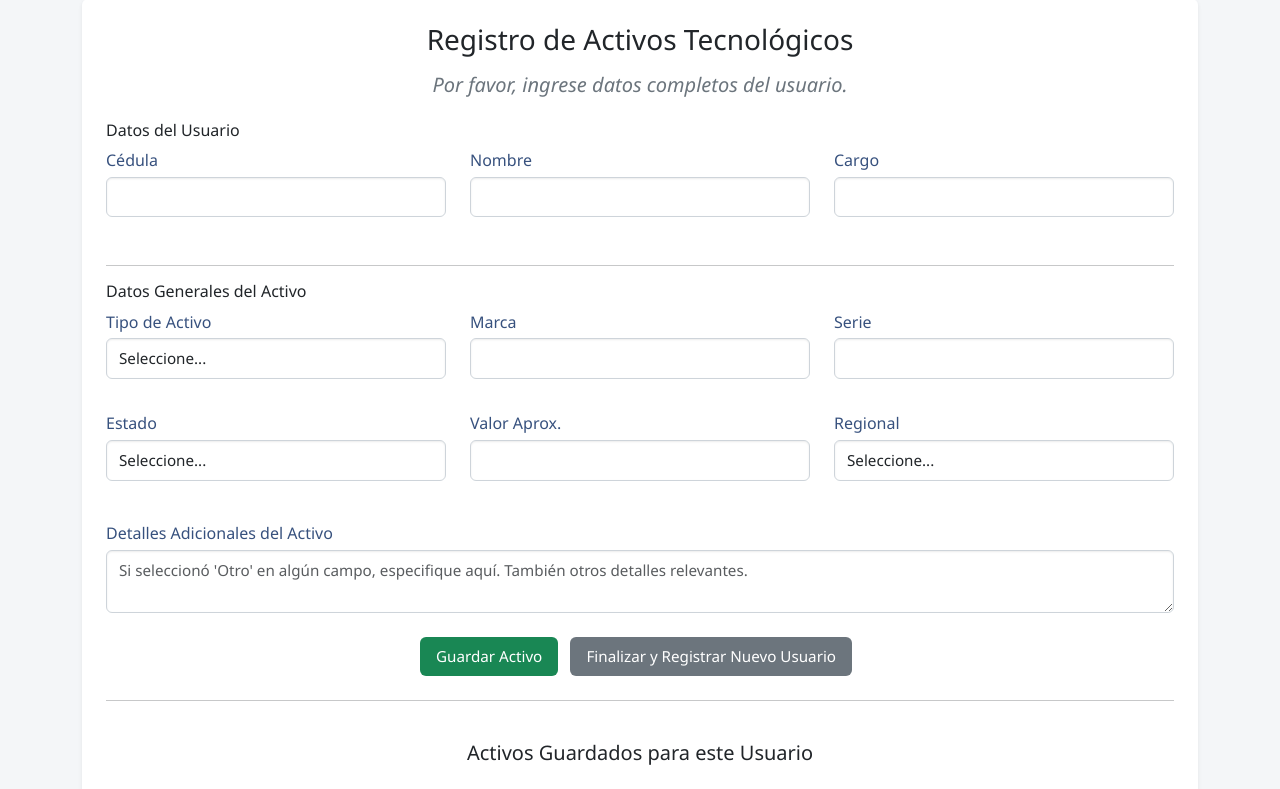
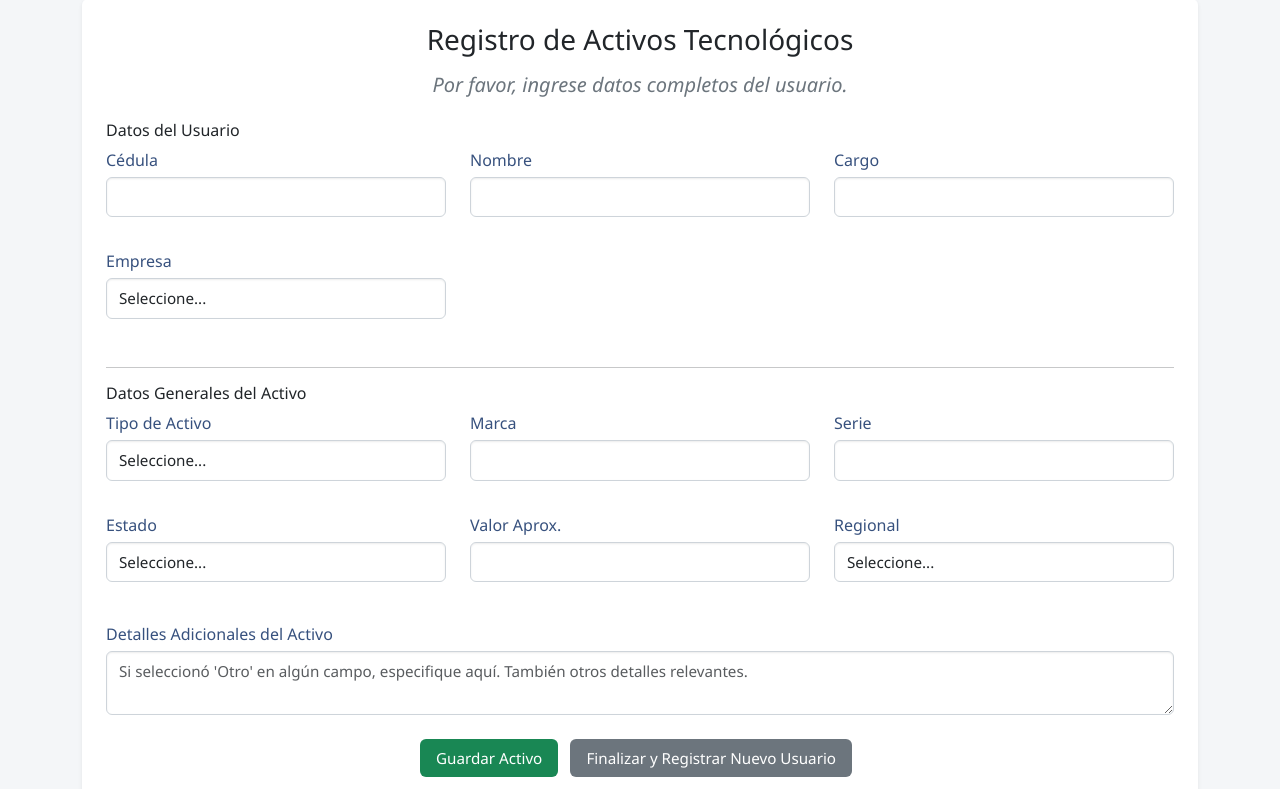
Before and after one commit to julianxitoso/InventarioTI, a PHP site: page / in a window 1280 px wide. Shown: the part 166-955 px from the top of the page. Run offline with PHP 8.4, Linux system fonts and the light colour scheme; a user stored in the database is signed in.

Commit message:
se añade todo lo necesario para el campo empresa

```diff
--- a/backend/inventario.sql
+++ b/backend/inventario.sql
@@ -48,15 +48,15 @@ CREATE TABLE `activos_tecnologicos` (
   `regional` varchar(50) DEFAULT NULL,
   `detalles` text DEFAULT NULL,
   `fecha_registro` timestamp NOT NULL DEFAULT current_timestamp(),
-  `Empresa` varchar(255) NOT NULL,
-  `Codigo_Inv` varchar(50) NOT NULL
+  `empresa` varchar(255) NULL,
+  `Codigo_Inv` varchar(50) NULL
 ) ENGINE=InnoDB DEFAULT CHARSET=utf8mb4 COLLATE=utf8mb4_general_ci;
 
 --
 -- Volcado de datos para la tabla `activos_tecnologicos`
 --
 
-INSERT INTO `activos_tecnologicos` (`id`, `cedula`, `nombre`, `cargo`, `tipo_activo`, `marca`, `serie`, `procesador`, `ram`, `disco_duro`, `tipo_equipo`, `red`, `sistema_operativo`, `offimatica`, `antivirus`, `estado`, `valor_aproximado`, `regional`, `detalles`, `fecha_registro`, `Empresa`, `Codigo_Inv`) VALUES
+INSERT INTO `activos_tecnologicos` (`id`, `cedula`, `nombre`, `cargo`, `tipo_activo`, `marca`, `serie`, `procesador`, `ram`, `disco_duro`, `tipo_equipo`, `red`, `sistema_operativo`, `offimatica`, `antivirus`, `estado`, `valor_aproximado`, `regional`, `detalles`, `fecha_registro`, `empresa`, `Codigo_Inv`) VALUES
 (18, '25284515', 'Mary Murillo', 'Aux Contable', 'Computador', 'Asus', '123456', 'Core i5', '12 Gb', '512 Gb', 'Portátil', 'Ambas', 'Windows 10', 'Office 365', 'ESET NOD32 Antivirus', 'Regular', 2500000.00, 'Nacional', 'Bateria regular\r\nSe le instalo antivirus Eset Nod 32', '2025-05-13 21:30:24', '', ''),
 (19, '25284515', 'Mary Murillo', 'Aux Contable', 'Monitor', 'LG', '7896', NULL, NULL, NULL, NULL, NULL, NULL, NULL, NULL, 'Dado de Baja', 600000.00, 'Nacional', 'Se le hizo mantenimineto a la pantalla', '2025-05-13 21:30:40', '', ''),
 (20, '25284515', 'Mary Murillo', 'Aux Contable', 'Combo Teclado y Mouse', 'Generico', '48522', NULL, NULL, NULL, NULL, NULL, NULL, NULL, NULL, 'Bueno', 100000.00, 'Nacional', 'Bueno', '2025-05-13 21:30:59', '', ''),
--- a/index.php
+++ b/index.php
@@ -18,7 +18,8 @@ $nombre_usuario_sesion = $_SESSION['nombre_usuario_completo'] ?? 'Usuario';
     let datosUsuarioFijados = {
         cedula: '',
         nombre: '',
-        cargo: ''
+        cargo: '',
+        empresa:''
     };
 
     function mostrarCamposComputador() {
@@ -61,12 +62,13 @@ $nombre_usuario_sesion = $_SESSION['nombre_usuario_completo'] ?? 'Usuario';
         const cedulaVal = document.getElementById('cedula').value;
         const nombreVal = document.getElementById('nombre').value;
         const cargoVal = document.getElementById('cargo').value;
+        const empresaVal = document.getElementById('empresa').value;
         var usuarioActualEl = document.getElementById("usuario-actual");
 
         if (usuarioFijado) {
-            usuarioActualEl.innerHTML = `Registrando activos para: <strong>${datosUsuarioFijados.nombre}</strong> (Cédula: ${datosUsuarioFijados.cedula}, Cargo: ${datosUsuarioFijados.cargo})`;
-        } else if (cedulaVal && nombreVal && cargoVal) {
-            usuarioActualEl.innerHTML = `Preparando para registrar activos a: <strong>${nombreVal}</strong> (Cédula: ${cedulaVal}, Cargo: ${cargoVal})`;
+            usuarioActualEl.innerHTML = `Registrando activos para: <strong>${datosUsuarioFijados.nombre}</strong> (Cédula: ${datosUsuarioFijados.cedula}, Cargo: ${datosUsuarioFijados.cargo}, Empresa: ${datosUsuarioFijados})`;
+        } else if (cedulaVal && nombreVal && cargoVal && empresaVal) {
+            usuarioActualEl.innerHTML = `Preparando para registrar activos a: <strong>${nombreVal}</strong> (Cédula: ${cedulaVal}, Cargo: ${cargoVal}, Empresa: ${empresaVal})`;
         } else {
             usuarioActualEl.innerHTML = "<em>Por favor, ingrese datos completos del usuario.</em>";
         }
@@ -77,10 +79,11 @@ $nombre_usuario_sesion = $_SESSION['nombre_usuario_completo'] ?? 'Usuario';
         var cedulaInput = form.elements['cedula'];
         var nombreInput = form.elements['nombre'];
         var cargoInput = form.elements['cargo'];
+        var empresaInput = form.elements['empresa'];
 
         if (!usuarioFijado) {
-            if (!cedulaInput.value || !nombreInput.value || !cargoInput.value) {
-                alert("Por favor, complete los datos del usuario (Cédula, Nombre, Cargo) primero.");
+            if (!cedulaInput.value || !nombreInput.value || !cargoInput.value || !empresaInput.value) {
+                alert("Por favor, complete los datos del usuario (Cédula, Nombre, Cargo y empresa) primero.");
                 cedulaInput.focus();
                 return;
             }
@@ -117,9 +120,11 @@ $nombre_usuario_sesion = $_SESSION['nombre_usuario_completo'] ?? 'Usuario';
             datosUsuarioFijados.cedula = cedulaInput.value;
             datosUsuarioFijados.nombre = nombreInput.value;
             datosUsuarioFijados.cargo = cargoInput.value;
+            datosUsuarioFijados.empresa = empresaInput.value;
             cedulaInput.disabled = true;
             nombreInput.disabled = true;
             cargoInput.disabled = true;
+            empresaInput.disabled = true;
             usuarioFijado = true;
             actualizarNombreUsuarioDisplay();
             document.getElementById("btnGuardarActivo").textContent = "Guardar este Activo y Añadir Otro";
@@ -129,11 +134,11 @@ $nombre_usuario_sesion = $_SESSION['nombre_usuario_completo'] ?? 'Usuario';
         formData.set('cedula', datosUsuarioFijados.cedula);
         formData.set('nombre', datosUsuarioFijados.nombre);
         formData.set('cargo', datosUsuarioFijados.cargo);
+        formData.set('empresa', datosUsuarioFijados.empresa);
 
-        console.log("Enviando datos a guardar_activo.php:");
-        for (var pair of formData.entries()) {
-            console.log(pair[0] + ': ' + pair[1]);
-        }
+
+        console.log(formData);
+
 
         fetch('guardar_activo.php', {
             method: 'POST',
@@ -183,8 +188,9 @@ $nombre_usuario_sesion = $_SESSION['nombre_usuario_completo'] ?? 'Usuario';
         form.elements['cedula'].disabled = false;
         form.elements['nombre'].disabled = false;
         form.elements['cargo'].disabled = false;
+        form.elements['empresa'].disabled = false;
         usuarioFijado = false;
-        datosUsuarioFijados = { cedula: '', nombre: '', cargo: '' };
+        datosUsuarioFijados = { cedula: '', nombre: '', cargo: '', empresa: '' };
         actualizarNombreUsuarioDisplay();
         document.getElementById("btnGuardarActivo").textContent = "Guardar Activo";
         var tbody = document.getElementById('tabla-activos-guardados').getElementsByTagName('tbody')[0];
@@ -198,6 +204,7 @@ $nombre_usuario_sesion = $_SESSION['nombre_usuario_completo'] ?? 'Usuario';
         document.getElementById('cedula').addEventListener('input', actualizarNombreUsuarioDisplay);
         document.getElementById('nombre').addEventListener('input', actualizarNombreUsuarioDisplay);
         document.getElementById('cargo').addEventListener('input', actualizarNombreUsuarioDisplay);
+        document.getElementById('empresa').addEventListener('input', actualizarNombreUsuarioDisplay);
         mostrarCamposComputador();
     });
  </script>
@@ -212,7 +219,7 @@ $nombre_usuario_sesion = $_SESSION['nombre_usuario_completo'] ?? 'Usuario';
     #activo-form input:focus, #activo-form select:focus, #activo-form textarea:focus {
         outline: none; border-color: #86b7fe; box-shadow: 0 0 0 0.25rem rgba(13,110,253,0.25);
     }
-    #activo-form input[disabled] { background-color: #e9ecef; opacity: 1; }
+    #activo-form input[disabled], #activo-form select[disabled] { background-color: #e9ecef; opacity: 1; }
     .btn-form-action { padding: 0.5rem 1rem; border: none; border-radius: 0.375rem; color: white; font-size: 0.95rem; cursor: pointer; transition: background-color 0.2s ease-in-out; margin-right: 8px; }
     .btn-guardar-activo { background-color: #198754; }
     .btn-guardar-activo:hover { background-color: #157347; }
@@ -260,6 +267,14 @@ $nombre_usuario_sesion = $_SESSION['nombre_usuario_completo'] ?? 'Usuario';
                 <div class="col-md-4 mb-3"><label for="cedula">Cédula</label><input type="text" class="form-control" id="cedula" name="cedula" required></div>
                 <div class="col-md-4 mb-3"><label for="nombre">Nombre</label><input type="text" class="form-control" id="nombre" name="nombre" required></div>
                 <div class="col-md-4 mb-3"><label for="cargo">Cargo</label><input type="text" class="form-control" id="cargo" name="cargo" required></div>
+                <div class="col-md-4 mb-3">
+                    <label for="empresa">Empresa</label>
+                    <select class="form-control" name="empresa" id="empresa" required>
+                        <option value="">Seleccione...</option>
+                        <option value="Finansueños">Finansueños</option>
+                        <option value="Arpesod">Arpesod</option>
+                    </select>
+                </div>
             </div>
             <hr>
             <h6 class="mt-3">Datos Generales del Activo</h6>
```
Also changed, not shown: guardar_activo.php (+5 -4 lines).
